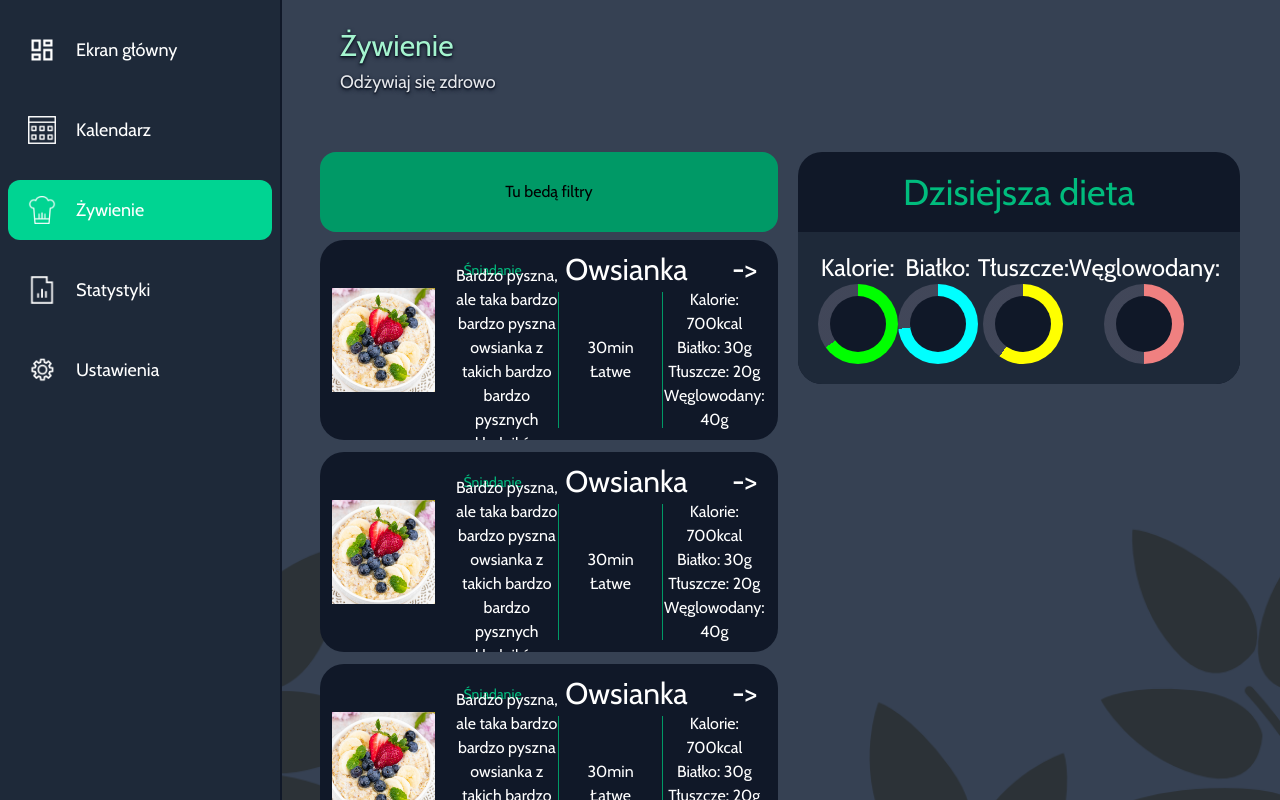
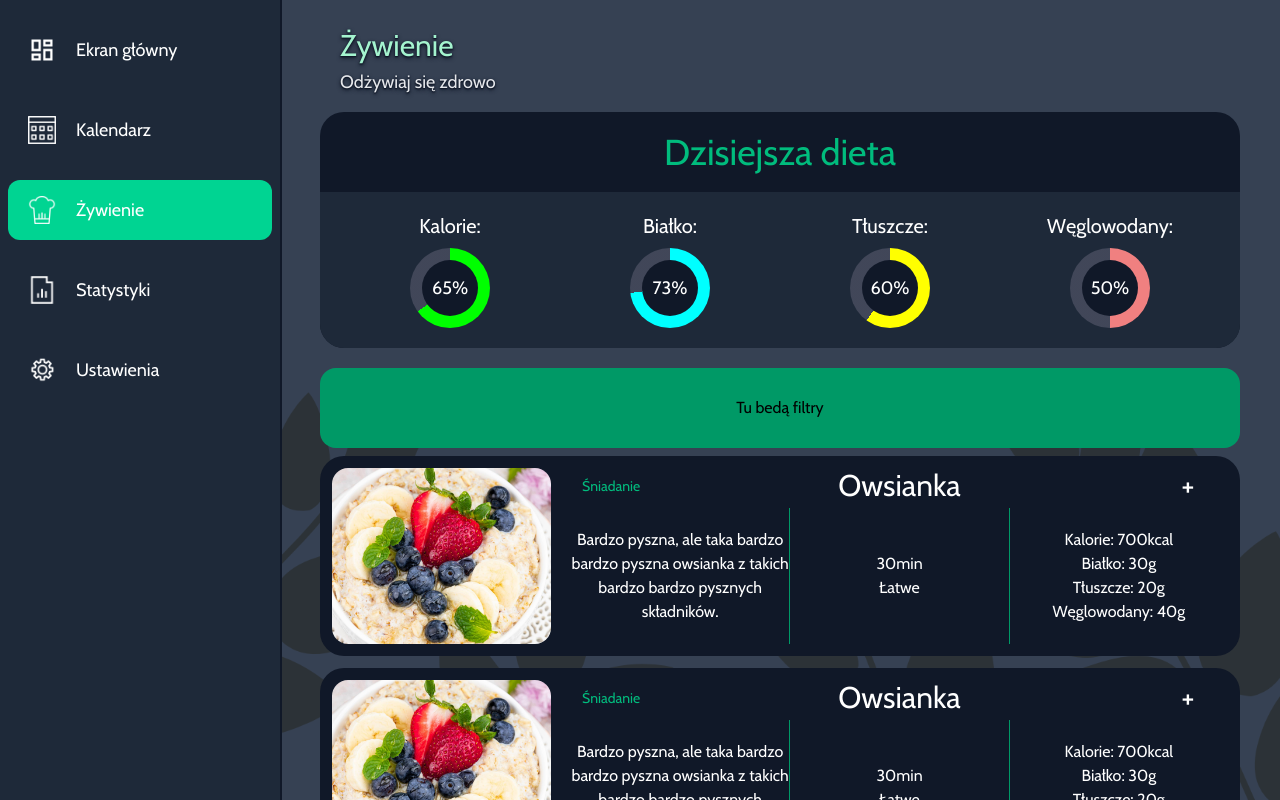
Before and after one commit to Milosz-Marchewka/WellPlan, a React (Vite) app in the folder client/: page /nutrition in a window 1280 px wide. Shown: the top 800 px of the page. Built offline with nearby package versions, Linux system fonts and the light colour scheme.

Commit message:
Settings tab upgrade ;)

```diff
--- a/client/src/App.css
+++ b/client/src/App.css
@@ -12,6 +12,7 @@ body{
     background-size: cover;
     background-position: center;
     background-repeat: no-repeat;
+    background-attachment: fixed;
     overflow-x: hidden;
 }
 
--- a/client/src/Layout.jsx
+++ b/client/src/Layout.jsx
@@ -5,7 +5,7 @@ const Layout = ({selectedOption, setSelectedOption})=>{
     return(
        <div className="flex w-screen h-fit">
             <Sidebar selectedOption={selectedOption} setSelectedOption={setSelectedOption}/>
-            <div className="ml-10 lg:ml-70 w-full">
+            <div className="ml-20 lg:ml-70 w-full">
                 <Outlet/>
             </div>
         </div>
--- a/client/src/components/nutrition/Meal.jsx
+++ b/client/src/components/nutrition/Meal.jsx
@@ -11,7 +11,7 @@ const Meal = ({imgUrl, title, prepTime, prepDifficulty, macronutrients}) => {
                 <div className="text-center text-3xl h-fit flex items-center px-2 mb-1">
                     <p className="text-sm text-emerald-500 float-left flex-1">Śniadanie</p>
                     <h3 className="flex-8">{title}</h3>
-                    <p className="flex-1">-&gt;</p>
+                    <p className="flex-1">+</p>
                 </div>
                 <div className="flex items-center h-34 text-center">
                     <div className="flex-1 flex justify-center">
--- a/client/src/components/nutrition/Nutrition.jsx
+++ b/client/src/components/nutrition/Nutrition.jsx
@@ -12,11 +12,11 @@ const Nutrition = ()=>{
                 <p className="mb-4 text-gray-200 text-lg">Odżywiaj się zdrowo</p>
             </div>
 
-            <div className="flex p-10 gap-5">
-                <div className="flex-2">
+            <div className="flex flex-col-reverse gap-5 w-full justify-center px-10 2xl:flex-row">
+                <div className="flex-3">
                     <Meals />
                 </div>
-                <div className="flex-1">
+                <div className="flex-2">
                     <Statistic/>
                 </div>
             </div>
--- a/client/src/components/nutrition/RadialProgress.jsx
+++ b/client/src/components/nutrition/RadialProgress.jsx
@@ -10,9 +10,10 @@ const RadialProgress = ({percentage, color}) => {
 
         <div className="w-full flex justify-center">
             <div className="w-20 h-20 flex items-center justify-center" style={style}>
-                <div className="w-14 h-14 bg-gray-900 rounded-[50%] ">
-
-
+                <div className="w-14 h-14 bg-gray-900 rounded-[50%] flex items-center text-lg justify-center text-center ">
+                    <div>
+                        {percentage}%
+                    </div>
                 </div>
             </div>
         </div>
--- a/client/src/components/nutrition/Statistic.jsx
+++ b/client/src/components/nutrition/Statistic.jsx
@@ -5,21 +5,21 @@ const Statistic = ({user}) => {
     return(
         <div className="bg-gray-900 text-emerald-500 text-4xl text-center rounded-3xl w-full overflow-hidden">
             <h2 className="py-5">Dzisiejsza dieta</h2>
-            <div className="flex justify-between p-5 text-white text-2xl bg-gray-800">
+            <div className="flex justify-between p-5 text-white text-xl bg-gray-800">
                 <div className="flex-1 flex flex-col align-items">
-                    <h4>Kalorie:</h4>
+                    <h4 className="mb-2">Kalorie:</h4>
                     <RadialProgress percentage={65} color="lime"/>
                 </div>
                 <div className="flex-1">
-                    <h4>Białko:</h4>
+                    <h4 className="mb-2">Białko:</h4>
                     <RadialProgress percentage={73} color="cyan"/>
                 </div>
                 <div className="flex-1">
-                    <h4>Tłuszcze:</h4>
+                    <h4 className="mb-2">Tłuszcze:</h4>
                     <RadialProgress percentage={60} color="yellow"/>
                 </div>
                 <div className="flex-1">
-                    <h4>Węglowodany:</h4>
+                    <h4 className="mb-2">Węglowodany:</h4>
                     <RadialProgress percentage={50} color="lightcoral"/>
                 </div>
             </div>
--- a/client/src/components/settings/PersonalInformation.jsx
+++ b/client/src/components/settings/PersonalInformation.jsx
@@ -1,9 +1,10 @@
 import StyledInput from "../inputs/StyledInput";
+import StyledButton from "../buttons/StyledButton";
 
 const PersonalInformation = ()=>{
     return(
-        <div className="min-w-60 w-1/3 max-w-1/3 rounded-2xl bg-gray-500 flex flex-col pt-7 pb-4 pl-5 pr-5">
-            <h3 className="mb-8 text-white">Dane osobowe</h3>
+        <div className="min-w-60 w-1/3 max-w-1/3 rounded-2xl bg-gray-800 flex flex-col pt-7 pb-4 pl-5 pr-5">
+            <h3 className="mb-8 text-emerald-500 text-2xl">Dane osobowe</h3>
             <div className="flex gap-4">
                 <StyledInput id="name" label="Imię" width="w-1/2"/>
                 <StyledInput id="surname" label="Nazwisko" width="w-1/2"/>
@@ -14,6 +15,7 @@ const PersonalInformation = ()=>{
                 <StyledInput id="height" type="number" label="Wzrost" width="w-1/3"/>
                 <StyledInput id="weight" type="number" label="Waga" width="w-1/3"/>
             </div>
+            <StyledButton text="Zapisz zmiany" classTw="mt-6"/>
         </div>
     )
 }
--- a/client/src/components/settings/Settings.jsx
+++ b/client/src/components/settings/Settings.jsx
@@ -2,12 +2,14 @@ import PersonalInformation from "./PersonalInformation";
 
 const Settings = ()=>{
     return(
-        <div className="w-full flex flex-col items-center bg-transparent">
-            <div className="w-full h-22.5 pl-[10%] flex gap-1 flex-col align-middle bg-gray-800 border-b border-b-black">
-                <h1 className='mt-auto text-white text-2xl'>Ustawienia</h1>
-                <p className="mb-4 text-gray-300">Zarządzaj swoim kontem oraz preferencjami</p>
+        <div className="w-full bg-transparent">
+            <div className="w-fit h-fit px-15 pt-2 flex gap-1 flex-col align-middle text-shadow-md text-shadow-gray-900">
+                <h1 className='mt-5 text-emerald-200 text-3xl'>Ustawienia</h1>
+                <p className="mb-4 text-gray-200 text-lg">Zarządzaj swoim kontem i preferencjami</p>
             </div>
-            <PersonalInformation/>
+            <div className="flex justify-center">
+                <PersonalInformation/>
+            </div>
         </div>
     )
 }
```
